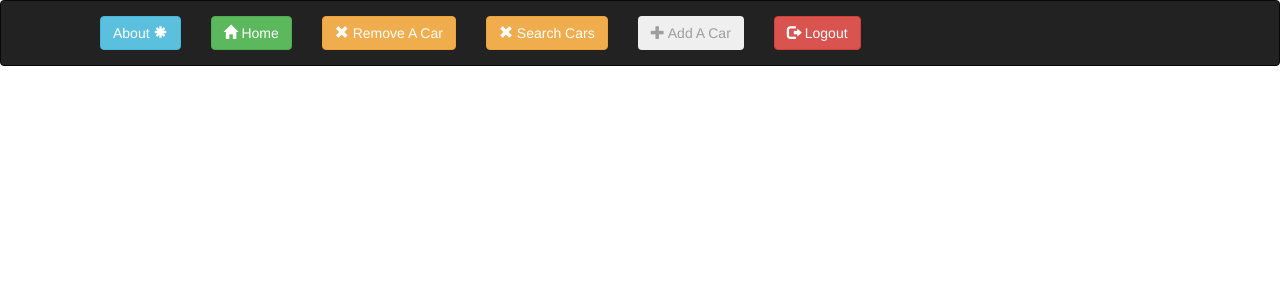
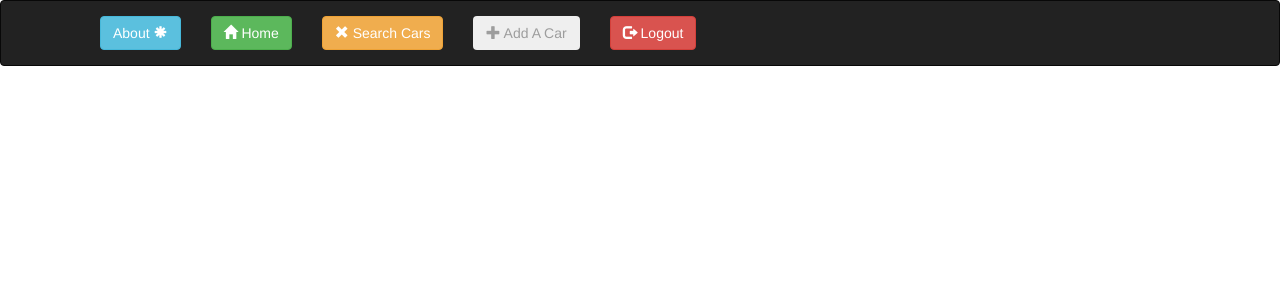
Before and after one commit to WMaroney/CarVerse, a Python web app: template Templates/base.html in a window 1280 px wide. Shown: the top 300 px of the page. Run offline with Jinja, Linux system fonts and the light colour scheme; the template is opened without the code that fills it, so the values that code supplies are empty; some libraries are stand-ins or nearby versions.

Commit message:
Update base.html

```diff
--- a/Templates/base.html
+++ b/Templates/base.html
@@ -54,21 +54,14 @@
 							</li>
 
 							<li>
-									<a href="/remove">
-										<button type="button" class="btn btn-warning">
-											<span class="glyphicon glyphicon-remove"></span> Remove A Car
-										</button>
-									</a>
-							</li>
-							<li>
-									<a href="/remove">
+									<a href="/searchcar">
 										<button type="button" class="btn btn-warning">
 											<span class="glyphicon glyphicon-remove"></span> Search Cars
 										</button>
 									</a>
 							</li>
 							<li>
-									<a href="/addrxman">
+									<a href="/addcar">
 										<button type="button" class="btn btn-secondary">
 											<span class="glyphicon glyphicon-plus"></span> Add A Car
 										</button>
```
